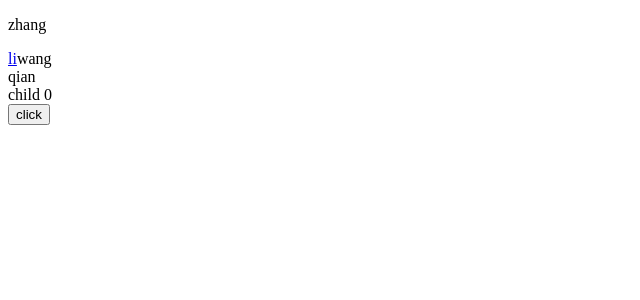
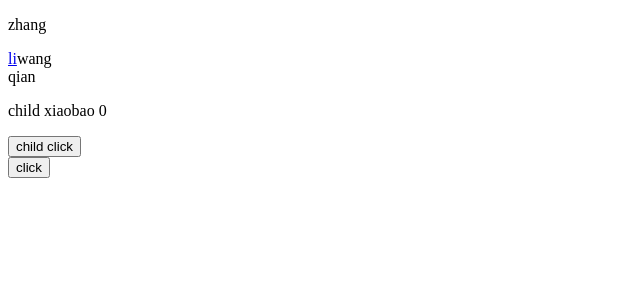
Before and after one commit to xiaobao66/xreact, a React app: page / in a window 1280 px wide. Shown: the top 300 px of the page, without its empty margins (0-640 px from the left). Built offline with nearby package versions, Linux system fonts and the light colour scheme.

Commit message:
[*]优化组件生命周期

```diff
--- a/src/index.js
+++ b/src/index.js
@@ -35,7 +35,7 @@ import ReactDOM from 'react-dom'
 
 class Portal extends React.Component {
     constructor (props) {
-        super (props);
+        super(props);
 
         this.state = {
             num: 0
@@ -47,9 +47,29 @@ class Portal extends React.Component {
         console.log(this.props);
     }
 
+    // componentWillUpdate () {
+    //     if (this.state.num < 10) {
+    //         this.setState({
+    //             num: this.state.num + 1
+    //         })
+    //     }
+    // }
+
+    onChangeNum = () => {
+        this.setState(prevState => ({
+            num: prevState.num + 1
+        }));
+        // this.setState(prevState => ({
+        //     num: prevState.num + 1
+        // }));
+    };
+
     render () {
         return (
-            <div>child {this.state.num}</div>
+            <div>
+                <p>child {this.props.name} {this.state.num}</p>
+                <button onClick={this.onChangeNum}>child click</button>
+            </div>
         )
     }
 }
@@ -77,9 +97,9 @@ class App extends React.Component {
     }
 
     componentDidMount () {
-        this.setState({
-            name: 'weixiaobao'
-        })
+        // this.setState({
+        //     name: 'weixiaobao'
+        // })
     }
 
     componentWillUpdate () {
@@ -110,7 +130,7 @@ class App extends React.Component {
                         !this.state.change ? this.state.list.map(item => item) : ''
                     }
                 </div>
-                <Portal change={this.state.change}></Portal>
+                <Portal change={this.state.change} name={this.state.name}></Portal>
                 <button onClick={this.onChange}>click</button>
             </div>
         )
```
Also changed, not shown: src/xreact/component.js (+3 -4 lines), src/xreact/vdom.js (+17 -3 lines).
